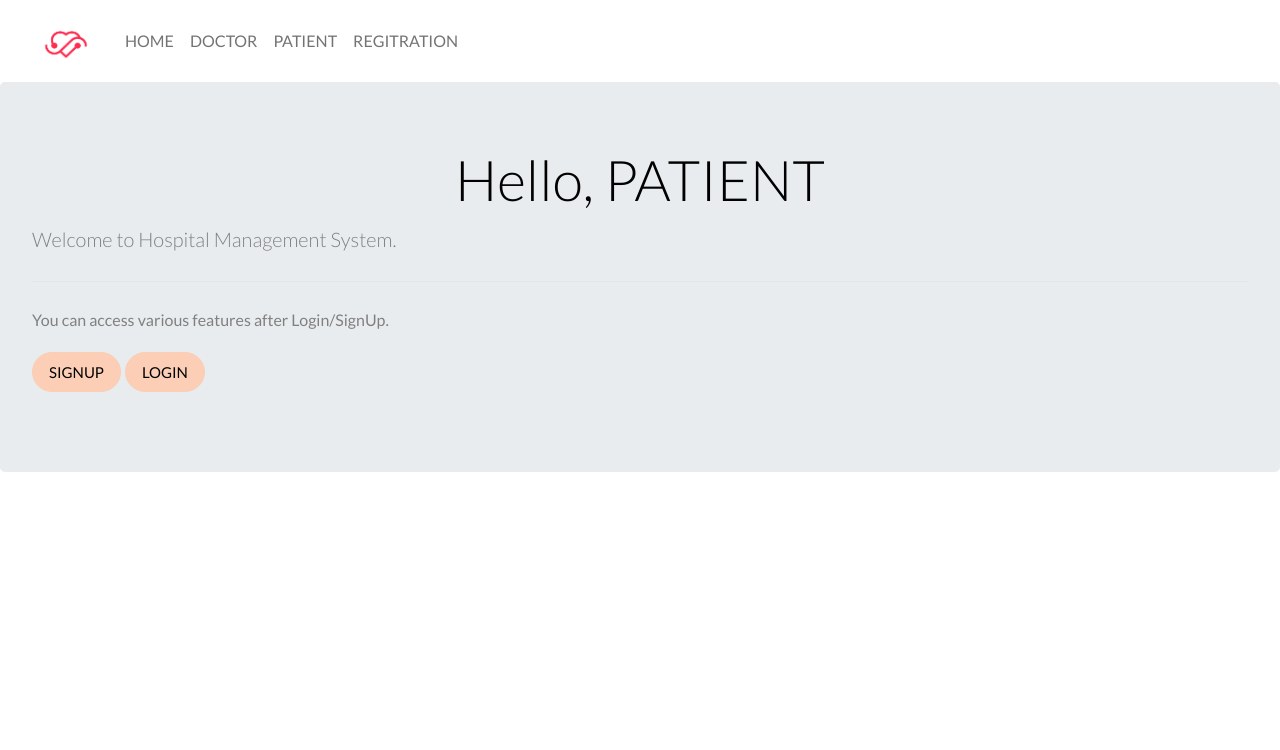
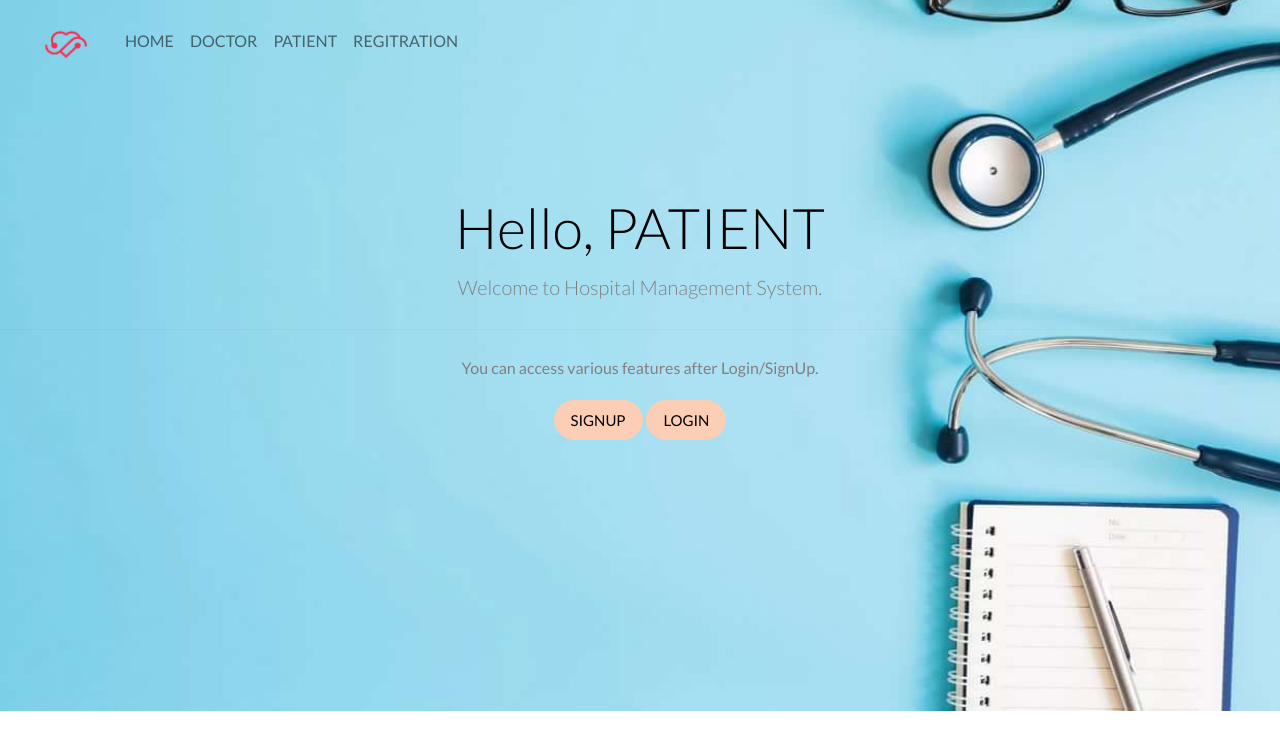
Before and after one commit to pratik0oo7/hospital_management, a Django app: template templates/patientclick.html in a window 1280 px wide. Shown: the top 750 px of the page. Run offline with Django 3.2, Linux system fonts and the light colour scheme; the template is opened without the code that fills it, so the values that code supplies are empty; some libraries are stand-ins or nearby versions.

Commit message:
design proper

```diff
--- a/hospital_management/settings.py
+++ b/hospital_management/settings.py
@@ -119,6 +119,7 @@ USE_TZ = True
 # Static files (CSS, JavaScript, Images)
 # https://docs.djangoproject.com/en/3.0/howto/static-files/
 
-STATIC_URL = '/static/'
+STATIC_URL = 'static/'
 STATICFILES_DIRS = [os.path.join(BASE_DIR, 'static'), ]
+MEDIA_ROOT = os.path.join(BASE_DIR, 'static')
 LOGIN_REDIRECT_URL = 'afterlogin'
--- a/templates/patientclick.html
+++ b/templates/patientclick.html
@@ -1,13 +1,17 @@
 {% include 'base.html' %}
 {% load static %}
 {% block content %}
+
 <head>
   <title>Login AS PATIENT</title>
   <meta charset="utf-8">
   <meta name="viewport" content="width=device-width, initial-scale=1, shrink-to-fit=no">
 </head>
-<div class="jumbotron" style="margin-bottom:0px;">
-  <h1 class="display-4" style="text-align:center;">Hello, PATIENT</h1>
+
+<body class="img" style="background-image: url(static/bg5.jpg);">
+  <section class="ftco-section">
+    <div style="margin-bottom:0px; text-align:center;">
+      <h1 class="display-4">Hello, PATIENT</h1>
       <p class="lead">Welcome to Hospital Management System.</p>
       <hr class="my-4">
       <p>You can access various features after Login/SignUp.</p>
@@ -16,6 +20,7 @@
         <a class="btn btn-primary btn-lg" href="patientlogin" role="button">Login</a>
       </p>
     </div>
+  </section>
 
   <script src="static/jquery.min.js"></script>
   <script src="static/popper.js"></script>
--- a/templates/registration.html
+++ b/templates/registration.html
@@ -50,6 +50,9 @@
     }
   </style>
 </head>
+
+<body class="img" style="background-image: url(static/bg5.jpg);">
+  <section class="ftco-section">
     <div class="grid-container">
       <div class="grid-item">
         <div class="card">
@@ -77,5 +80,8 @@
       </div>
 
     </div>
+  </section>
+</body>
+
 
 {% endblock content %}
```
Also changed, not shown: templates/adminclick.html (+10 -0 lines), templates/approval.html (+8 -9 lines), templates/doctorclick.html (+7 -2 lines), db.sqlite3, profile_pic/PatientProfilePic/Screenshot_2022-03-14_135609_SpNXabr.png (added). Lines whose indentation alone changed are shown as unchanged.
